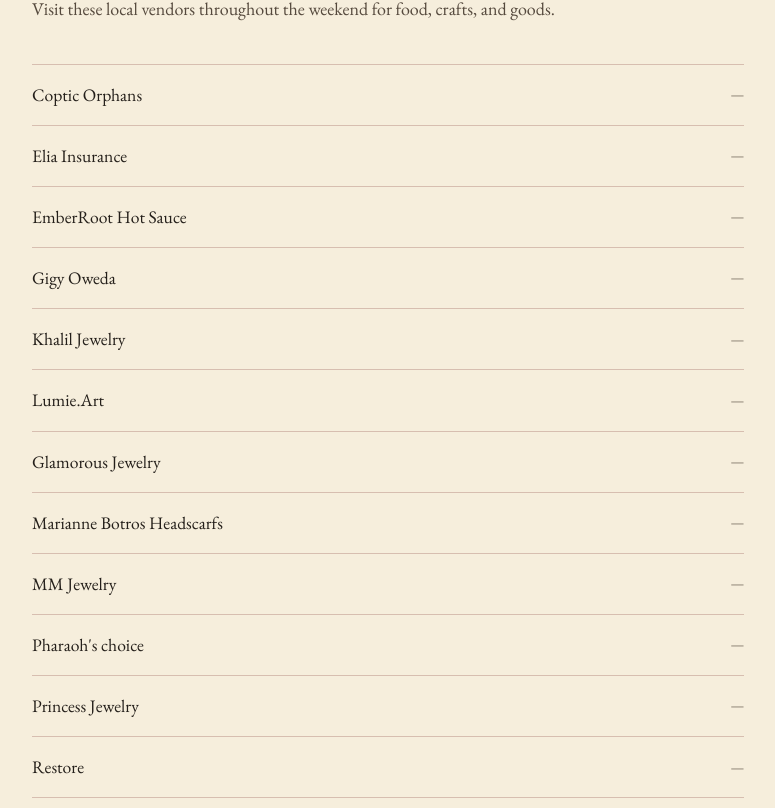
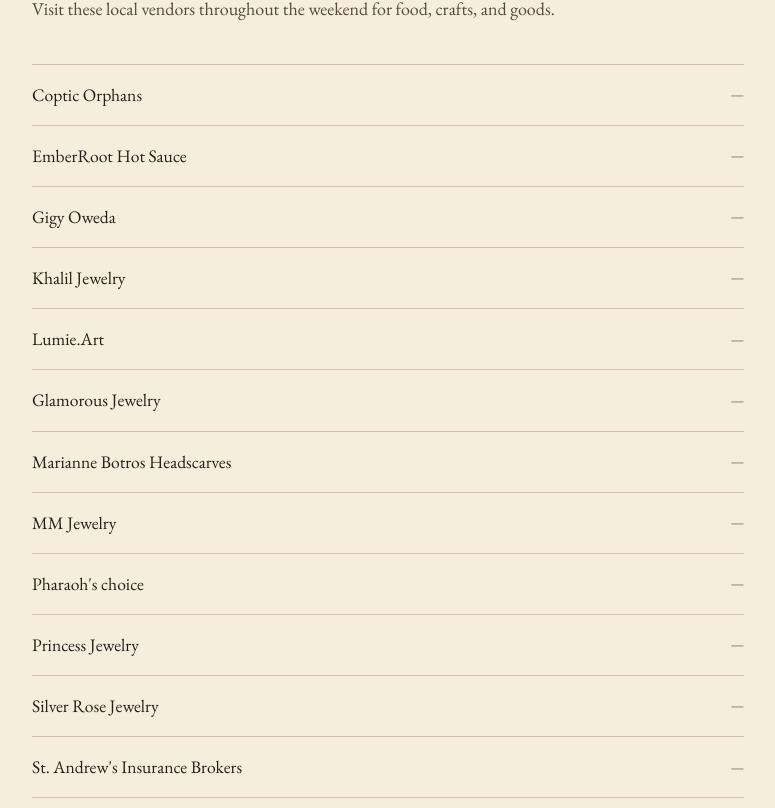
Before and after one commit to tadroscodes/SMSJBFestival2026, a React (Vite) app: page / in a window 1280 px wide. Shown: the part 3192-4000 px from the top of the page, without its empty margins (252-1027 px from the left). Built offline with nearby package versions, Linux system fonts and the light colour scheme.

Commit message:
updated sponsor section

```diff
--- a/src/content.js
+++ b/src/content.js
@@ -85,18 +85,17 @@
     body: "Visit these local vendors throughout the weekend for food, crafts, and goods.",
     list: [
       { name: "Coptic Orphans ", url: "" },
-      { name: "Elia Insurance ", url: "" },
       { name: "EmberRoot Hot Sauce", url: "" },
       { name: "Gigy Oweda", url: "" },
       { name: "Khalil Jewelry ", url: "" },
       { name: "Lumie.Art", url: "" },
       { name: "Glamorous Jewelry", url: "" },
-      { name: "Marianne Botros Headscarfs", url: "" },
+      { name: "Marianne Botros Headscarves", url: "" },
       { name: "MM Jewelry ", url: "" },
       { name: "Pharaoh's choice ", url: "" },
       { name: "Princess Jewelry ", url: "" },
-      { name: "Restore", url: "" },
       { name: "Silver Rose Jewelry", url: "" },
+      { name: "St. Andrew's Insurance Brokers", url: "" },
       { name: "The Nile Valley ", url: "" },
       { name: "The World Light ", url: "" },
     ],
```
